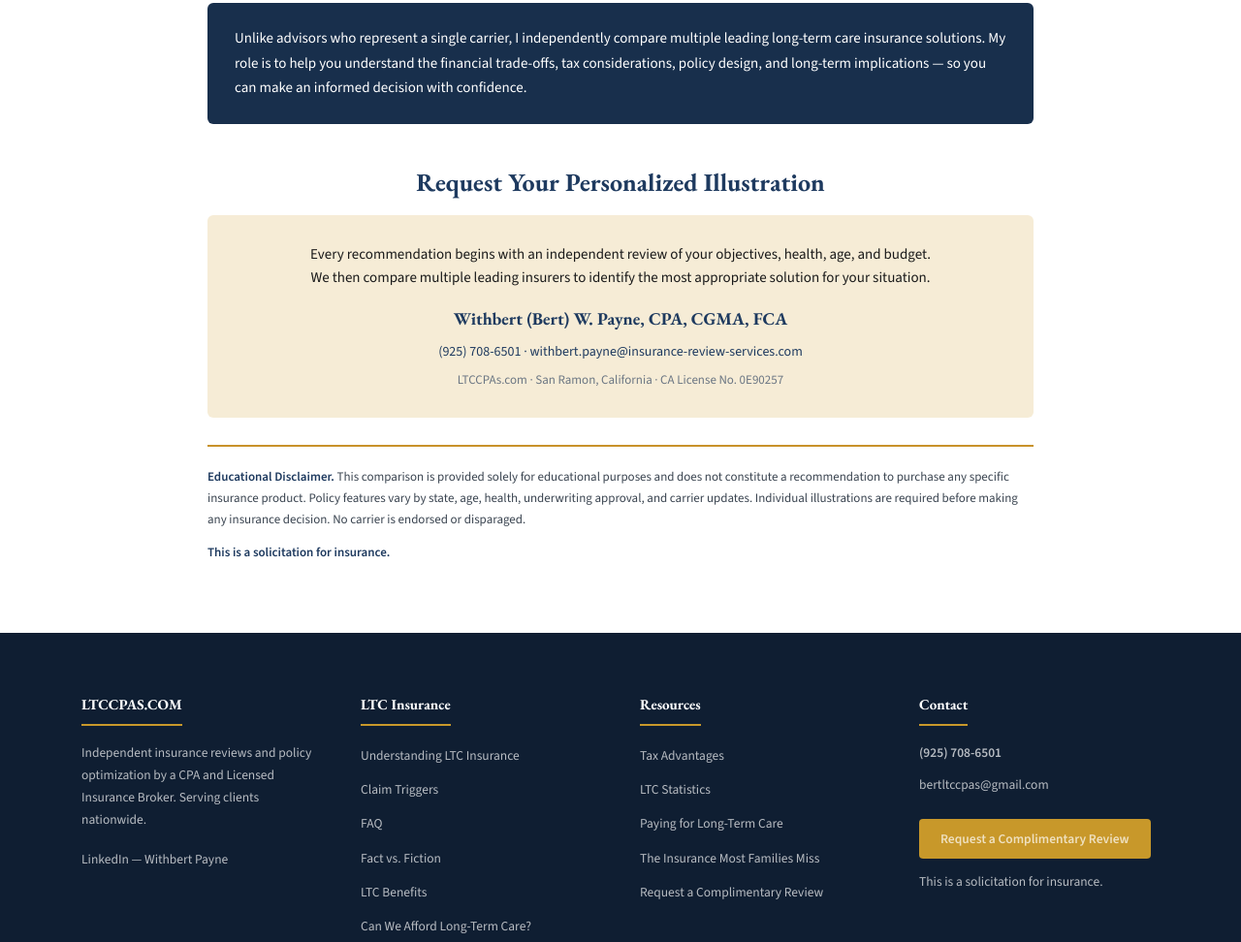
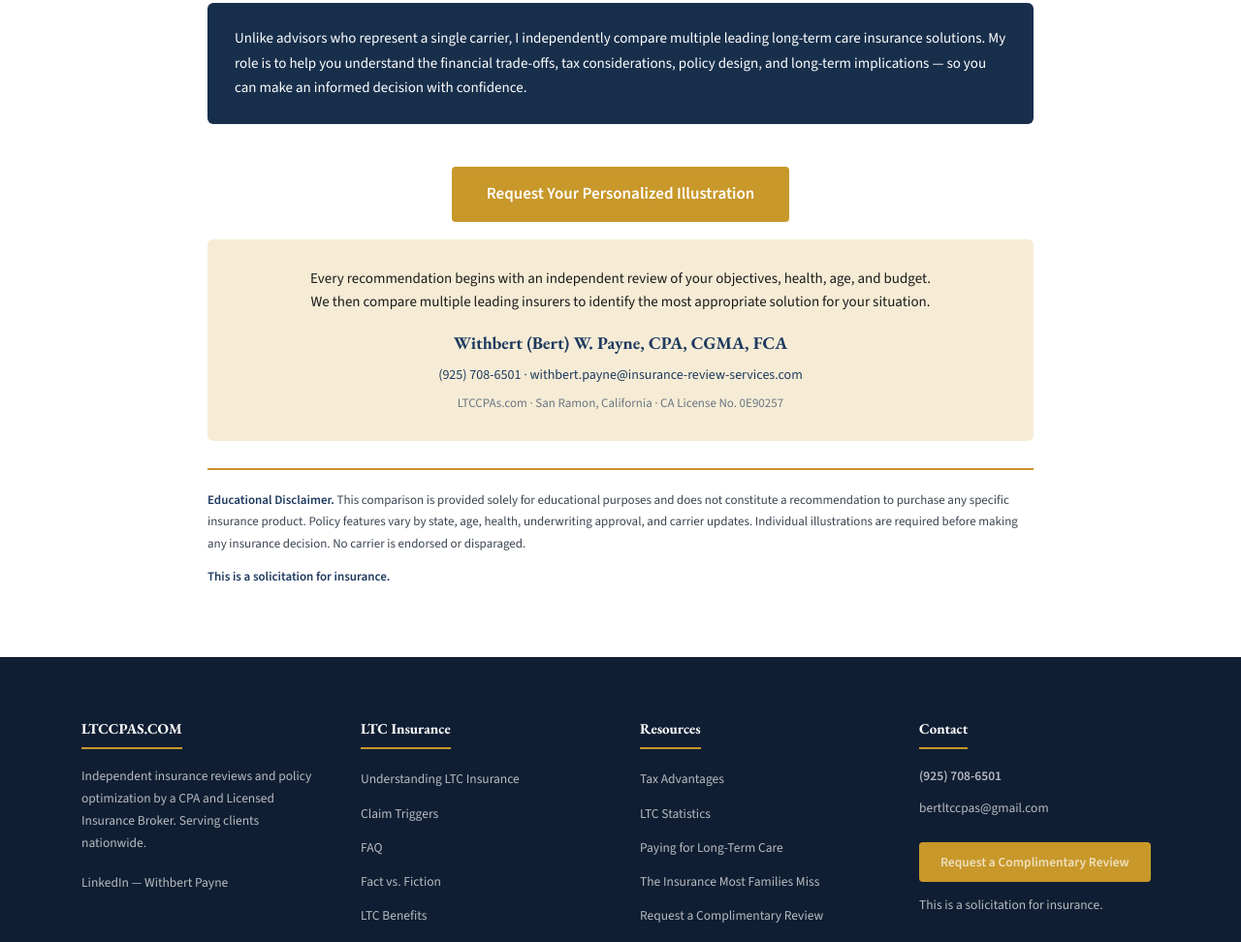
Before and after one commit to deanljohnson1954/ltccpas, a website: page carrier-comparison.html in a window 1280 px wide. Shown: the part 2672-3644 px from the top of the page at 97% size. Drawn offline with nearby package versions, Linux system fonts and the light colour scheme.

Commit message:
Turn Request Your Personalized Illustration heading into a gold CTA button
Replaces the closing h2 on the carrier comparison page with the site's
standard .btn-gold link to contact.html, matching the CTA buttons used on
the other article pages.

Co-Authored-By: Claude Opus 5 <noreply@anthropic.com>

```diff
--- a/carrier-comparison.html
+++ b/carrier-comparison.html
@@ -13,7 +13,7 @@
 <meta name="twitter:card" content="summary">
 <meta name="twitter:title" content="Long-Term Care Insurance Carrier Comparison (2026) &ndash; LTCCPAs.com">
 <meta name="twitter:description" content="Compare seven leading long-term care insurance solutions side by side &mdash; anonymized for objectivity.">
-<meta name="canonical" content="https://www.ltccpas.com/carrier-comparison.html">
+<link rel="canonical" href="https://www.ltccpas.com/carrier-comparison.html">
 <link rel="preconnect" href="https://fonts.googleapis.com">
 <link rel="preconnect" href="https://fonts.gstatic.com" crossorigin>
 <link rel="stylesheet" href="https://fonts.googleapis.com/css2?family=EB+Garamond:ital,wght@0,400;0,600;0,700;1,400;1,700&family=Source+Sans+3:wght@400;500;600&display=swap">
@@ -70,6 +70,8 @@
 .cc-navybox { background:#182F4C; border-radius:6px; padding:24px 28px; margin:0 0 28px; }
 .cc-navybox p { color:#fff; font-size:15px; line-height:1.7; margin:0; }
 
+.cc-cta-btnwrap { text-align:center; margin:44px 0 18px; }
+.cc-cta-btnwrap .btn-gold { font-size:17px; padding:14px 36px; }
 .cc-cta { background:#F6ECD6; border-radius:6px; padding:28px 30px; margin:0 0 28px; text-align:center; }
 .cc-cta p.msg { color:#1A1A1A; font-size:15px; line-height:1.6; max-width:640px; margin:0 auto 16px; }
 .cc-cta p.name { color:#1E3A5F; font-family:'EB Garamond',Georgia,serif; font-weight:700; font-size:18px; margin:0 0 6px; }
@@ -274,7 +276,7 @@
   <p>Unlike advisors who represent a single carrier, I independently compare multiple leading long-term care insurance solutions. My role is to help you understand the financial trade-offs, tax considerations, policy design, and long-term implications &mdash; so you can make an informed decision with confidence.</p>
 </div>
 
-<h2>Request Your Personalized Illustration</h2>
+<div class="cc-cta-btnwrap"><a href="contact.html" class="btn-gold">Request Your Personalized Illustration</a></div>
 
 <div class="cc-cta">
   <p class="msg">Every recommendation begins with an independent review of your objectives, health, age, and budget. We then compare multiple leading insurers to identify the most appropriate solution for your situation.</p>
```
